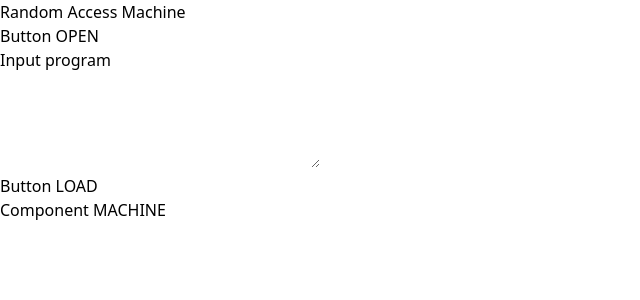
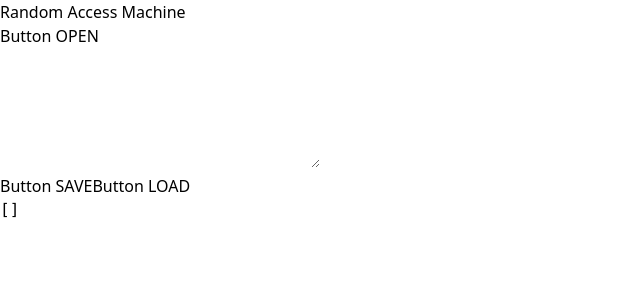
Before and after one commit to j05ch/js-to-ram, a React (Create React App) app: page / in a window 1280 px wide. Shown: the top 300 px of the page, without its empty margins (0-640 px from the left). Built offline with nearby package versions, Linux system fonts and the light colour scheme.

Commit message:
feat(machine): rename machine-container to app-container, add MachineContainer component

```diff
--- /dev/null
+++ b/src/components/app-container/index.tsx
@@ -0,0 +1,74 @@
+import * as React from 'react';
+import { labels } from '../../models/labels';
+import ProgramInput from '../program-input';
+import { useRef, useState } from 'react';
+import {
+	downloadProgramFile,
+	programStringToArray,
+} from '../../utils/programUtils';
+import MachineContainer from '../machine-container';
+
+interface Props {}
+
+const AppContainer: React.FC<Props> = () => {
+	const [programString, setProgramString] = useState('');
+	const [programArray, setProgramArray] = useState<string[][]>([]);
+	const inputFile = useRef<HTMLInputElement>(null);
+
+	function loadProgram() {
+		setProgramArray(programStringToArray(programString));
+	}
+
+	async function onClickOpen() {
+		if (inputFile.current) {
+			await inputFile.current.click();
+		}
+	}
+
+	function fileChange(e: React.ChangeEvent<HTMLInputElement>) {
+		if (e.target && e.target.files) {
+			const file = e.target.files[0];
+			const reader = new FileReader();
+			reader.onload = function (e) {
+				if (
+					e.target &&
+					e.target.result &&
+					typeof e.target.result == 'string'
+				) {
+					setProgramString(e.target.result);
+				}
+			};
+
+			reader.readAsText(file);
+		}
+	}
+
+	return (
+		<div className="dark:bg-black">
+			<h1 className="dark:text-blue-50">{labels.DE.RAM_HEADER}</h1>
+			<input
+				type="file"
+				id="file"
+				onChange={(e) => fileChange(e)}
+				ref={inputFile}
+				style={{ display: 'none' }}
+			/>
+			<button className="dark:text-blue-50" onClick={onClickOpen}>
+				Button OPEN
+			</button>
+			<ProgramInput setState={setProgramString} value={programString} />
+			<button
+				className="dark:text-blue-50"
+				onClick={() => downloadProgramFile(programString)}
+			>
+				Button SAVE
+			</button>
+			<button className="dark:text-blue-50" onClick={loadProgram}>
+				Button LOAD
+			</button>
+			<MachineContainer programArray={programArray} />
+		</div>
+	);
+};
+
+export default AppContainer;
--- a/src/components/machine-container/index.tsx
+++ b/src/components/machine-container/index.tsx
@@ -1,20 +1,14 @@
 import * as React from 'react';
-import { labels } from '../../models/labels';
-import ProgramInput from '../program-input';
-import { useState } from 'react';
+import Debug from '../debug/debug';
 
-interface Props {}
+interface Props {
+	programArray: string[][];
+}
 
-const MachineContainer: React.FC<Props> = () => {
-	const [programString, setProgramString] = useState('');
-
+const MachineContainer: React.FC<Props> = ({ programArray }) => {
 	return (
-		<div className="dark:bg-black">
-			<h1 className="dark:text-blue-50">{labels.DE.RAM_HEADER}</h1>
-			<button className="dark:text-blue-50">Button OPEN</button>
-			<ProgramInput setState={setProgramString} />
-			<button className="dark:text-blue-50">Button LOAD</button>
-			<div className="dark:text-blue-50">Component MACHINE</div>
+		<div className="dark:text-blue-50">
+			<Debug data={programArray} />
 		</div>
 	);
 };
--- a/src/components/poc/counter/index.tsx
+++ b/src/components/poc/counter/index.tsx
@@ -70,7 +70,7 @@ const Counter: React.FC = () => {
 
 	return (
 		<div className="flex items-center justify-center flex-col h-screen">
-			<ProgramInput setState={setProgramString} />
+			<ProgramInput setState={setProgramString} value={programString} />
 			<h1 className="p-1 m-1 text-3xl">{content}</h1>
 			<h1 className="p-1 m-1 text-3xl">{counter}</h1>
 			<p>Delay:</p>
--- a/src/components/program-input/index.tsx
+++ b/src/components/program-input/index.tsx
@@ -3,9 +3,10 @@ import { Dispatch, SetStateAction } from 'react';
 
 interface Props {
 	setState: Dispatch<SetStateAction<string>>;
+	value: string;
 }
 
-const ProgramInput: React.FC<Props> = ({ setState }) => {
+const ProgramInput: React.FC<Props> = ({ setState, value }) => {
 	function handleChange(e: React.ChangeEvent<HTMLTextAreaElement>) {
 		setState(String(e.target.value));
 	}
@@ -17,7 +18,7 @@ const ProgramInput: React.FC<Props> = ({ setState }) => {
 				name="program-input"
 				rows={5}
 				cols={33}
-				defaultValue="Input program"
+				defaultValue={value}
 				onChange={handleChange}
 			/>
 		</div>
--- a/src/index.tsx
+++ b/src/index.tsx
@@ -1,11 +1,11 @@
 import React from 'react';
 import ReactDOM from 'react-dom';
 import './tailwind.css';
-import MachineContainer from './components/machine-container';
+import AppContainer from './components/app-container';
 
 ReactDOM.render(
 	<React.StrictMode>
-		<MachineContainer />
+		<AppContainer />
 	</React.StrictMode>,
 	document.getElementById('root')
 );
--- a/src/utils/programUtils.ts
+++ b/src/utils/programUtils.ts
@@ -10,3 +10,16 @@
 export function programStringToArray(s: string) {
 	return s.split('\n').map((l) => l.split(' '));
 }
+
+/**
+ * Saves s as text file.
+ * @param s
+ */
+export function downloadProgramFile(s: string) {
+	const tempElement = document.createElement('a');
+	const file = new Blob([s], { type: 'text/plain' });
+	tempElement.href = URL.createObjectURL(file);
+	tempElement.download = 'program.txt';
+	document.body.appendChild(tempElement);
+	tempElement.click();
+}
```
